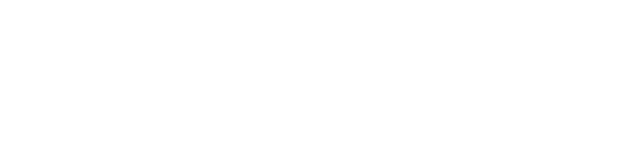
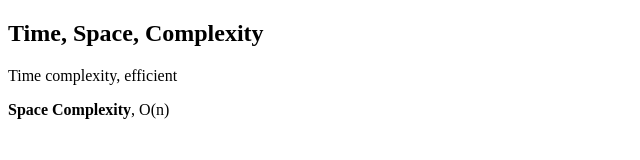
Before and after one commit to acciojob/time-and-space-complexity-Imranbashad, a website: page main.html in a window 1280 px wide. Shown: the whole page, without its empty margins (0-640 px from the left). Drawn offline with Linux system fonts and the light colour scheme.

Commit message:
created a submission

```diff
--- a/main.html
+++ b/main.html
@@ -1,16 +1,16 @@
 <!DOCTYPE html>
-
 <html>
-
 <head>
 	<link rel="stylesheet" href="styles.css">
 </head>
-
 <body>
 	<!-- the entire body must be written by student -->
+	<section>
+		<h1>Time, Space, Complexity</h1>
+		<p>Time complexity, efficient</p>
+		<p><b>Space Complexity</b>, O(n)</p>
+	</section>
     <script type="text/javascript" src="./script.js">
 </script>
-
 </body>
-
 </html>
```
